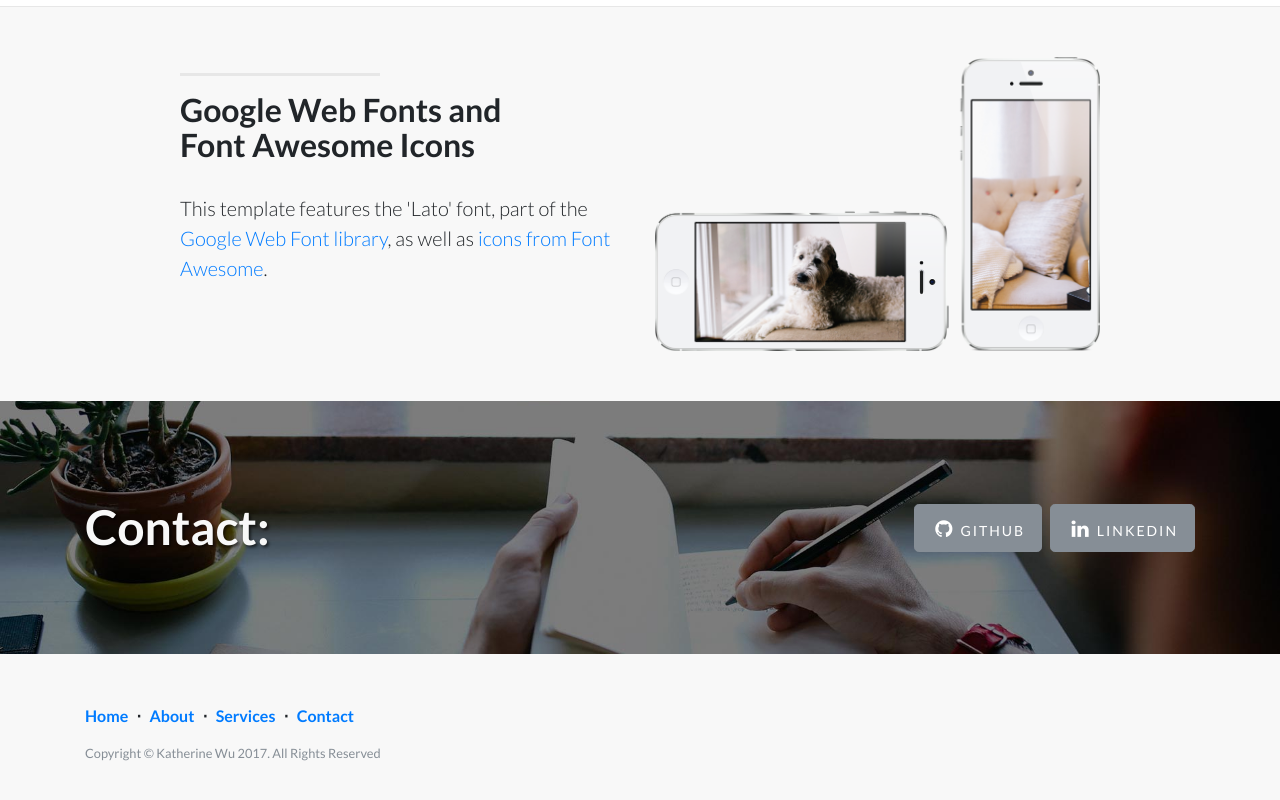
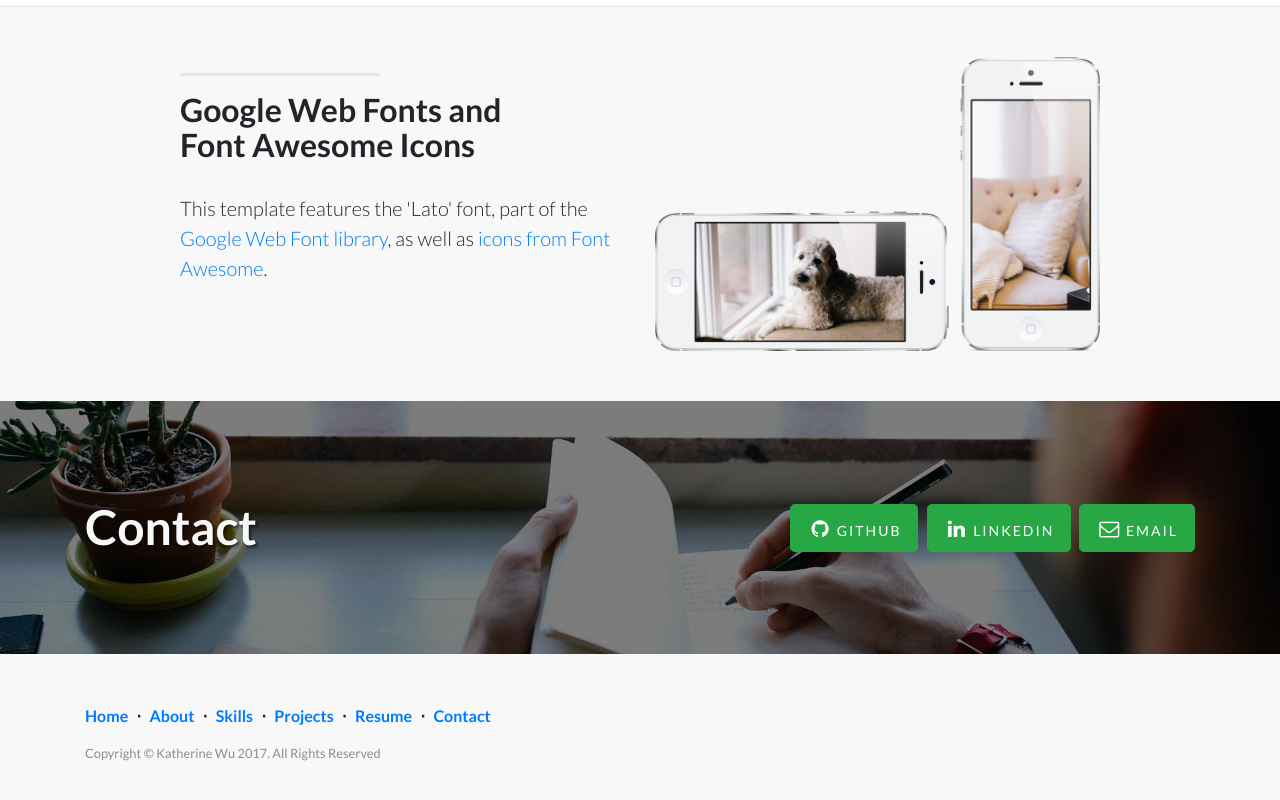
Before and after one commit to katwu90/katwu90.github.io, a website: page index.html in a window 1280 px wide. Shown: the part 1672-2472 px from the top of the page. Drawn offline with Linux system fonts and the light colour scheme.

Commit message:
Change bootstrap button color
Add links to footer and changes the bootstrap button color

```diff
--- a/index.html
+++ b/index.html
@@ -62,13 +62,13 @@
           <hr class="intro-divider">
           <ul class="list-inline intro-social-buttons">
             <li class="list-inline-item">
-              <a href="https://github.com/katwu90" class="btn btn-secondary btn-lg">
+              <a href="https://github.com/katwu90" class="btn btn-success btn-lg">
                 <i class="fa fa-github fa-fw"></i>
                 <span class="network-name">Github</span>
               </a>
             </li>
             <li class="list-inline-item">
-              <a href="https://www.linkedin.com/in/katherinewu15" class="btn btn-secondary btn-lg">
+              <a href="https://www.linkedin.com/in/katherinewu15" class="btn btn-success btn-lg">
                 <i class="fa fa-linkedin fa-fw"></i>
                 <span class="network-name">Linkedin</span>
               </a>
@@ -87,7 +87,7 @@
             <hr class="section-heading-spacer">
             <div class="clearfix"></div>
             <h2 class="section-heading">About Me</h2>
-            <p class="lead">Text here</p>
+            <p class="lead"> </p>
           </div>
           <div class="col-lg-5 mr-auto">
             <img class="img-fluid" src="img/ipad.png" alt="">
@@ -150,20 +150,26 @@
 
         <div class="row">
           <div class="col-lg-6 my-auto">
-            <h2>Contact:</h2>
+            <h2>Contact</h2>
           </div>
           <div class="col-lg-6 my-auto">
             <ul class="list-inline banner-social-buttons">
               <li class="list-inline-item">
-                <a href="https://github.com/katwu90" class="btn btn-secondary btn-lg">
+                <a href="https://github.com/katwu90" class="btn btn-success btn-lg">
                   <i class="fa fa-github fa-fw"></i>
                   <span class="network-name">Github</span>
                 </a>
               </li>
               <li class="list-inline-item">
-                <a href="https://www.linkedin.com/in/katherinewu15" class="btn btn-secondary btn-lg">
+                <a href="https://www.linkedin.com/in/katherinewu15" class="btn btn-success btn-lg">
                   <i class="fa fa-linkedin fa-fw"></i>
                   <span class="network-name">Linkedin</span>
+                </a>
+              </li>
+              <li class="list-inline-item">
+                <a href="mailto:katwu90@gmail.com" class="btn btn-success btn-lg">
+                  <i class="fa fa-envelope-o fa-fw"></i>
+                  <span class="network-name">Email</span>
                 </a>
               </li>
             </ul>
@@ -189,7 +195,15 @@
           </li>
           <li class="footer-menu-divider list-inline-item">&sdot;</li>
           <li class="list-inline-item">
-            <a href="#services">Services</a>
+            <a href="#skills">Skills</a>
+          </li>
+          <li class="footer-menu-divider list-inline-item">&sdot;</li>
+          <li class="list-inline-item">
+            <a href="#projects">Projects</a>
+          </li>
+          <li class="footer-menu-divider list-inline-item">&sdot;</li>
+          <li class="list-inline-item">
+            <a href="#resume">Resume</a>
           </li>
           <li class="footer-menu-divider list-inline-item">&sdot;</li>
           <li class="list-inline-item">
```
